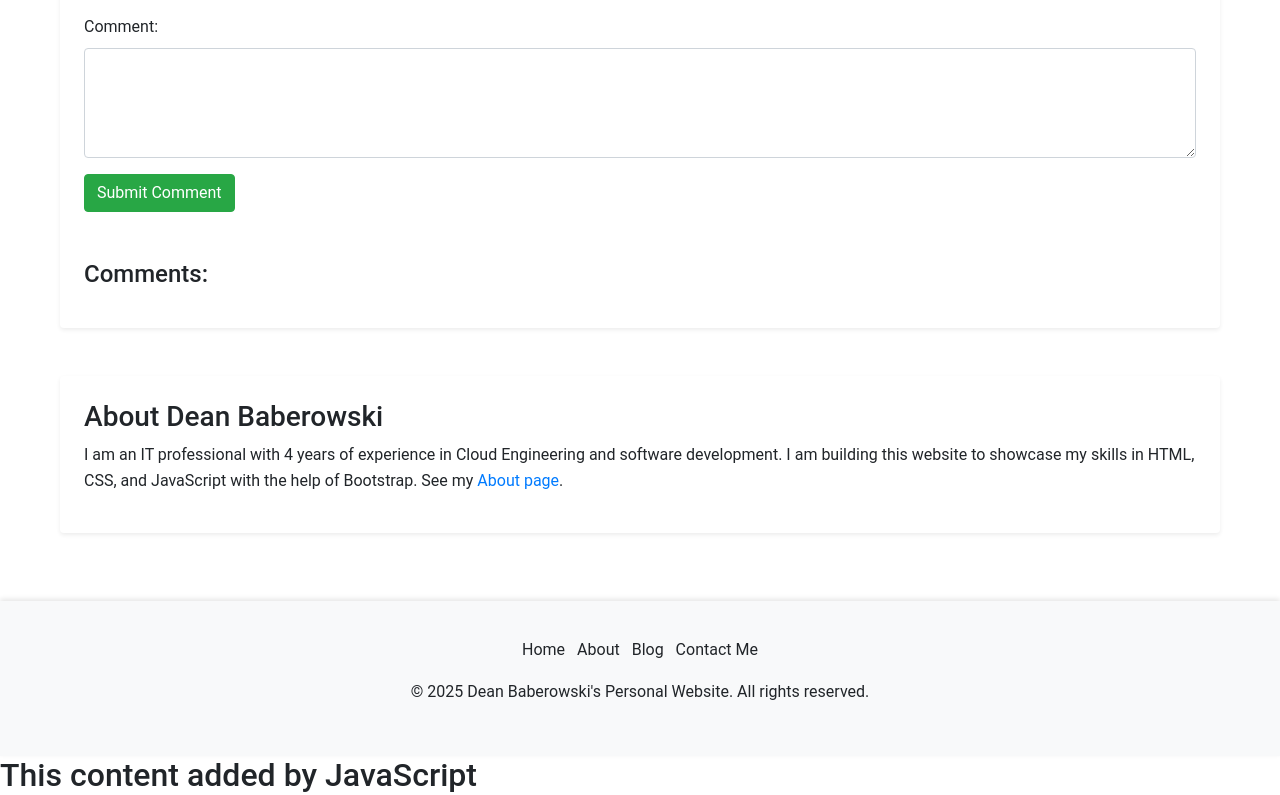
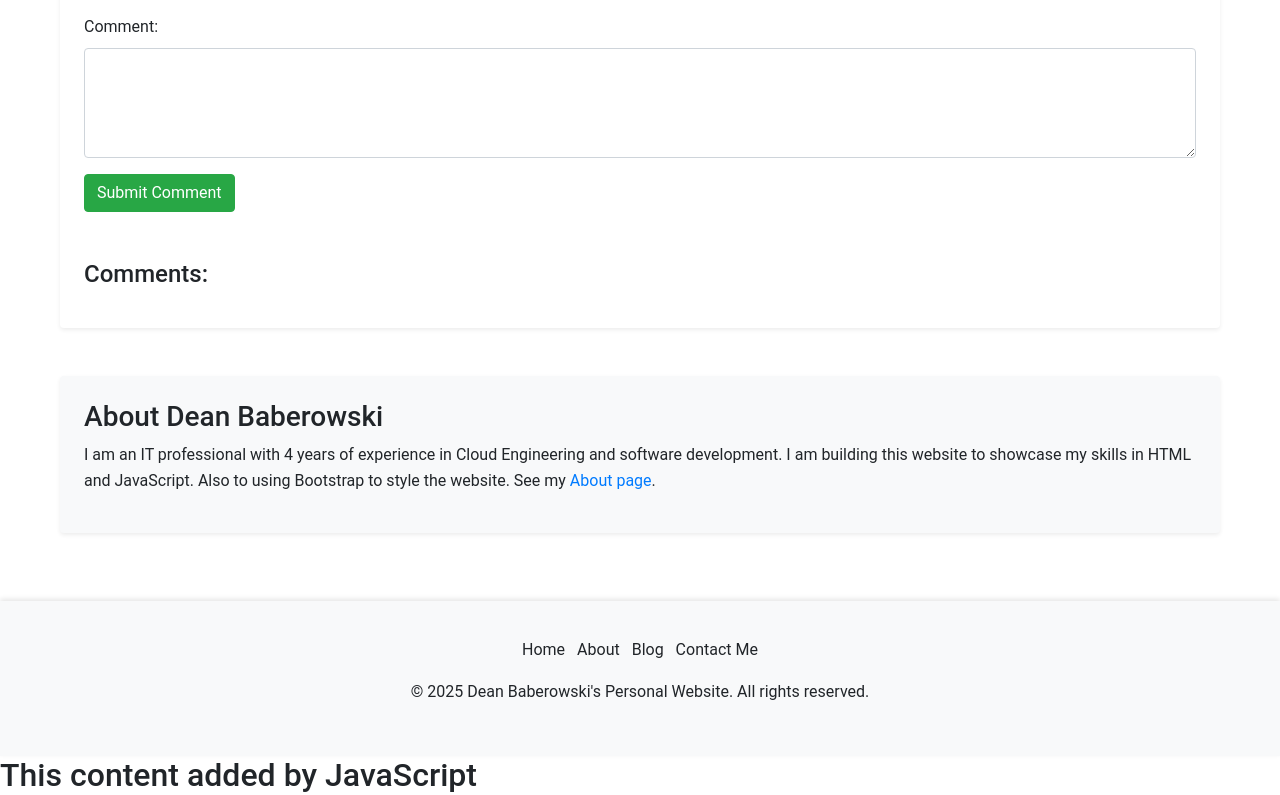
Before and after one commit to Deano10134/DABs-personal-website, a website: page post1.html in a window 1280 px wide. Shown: the part 1304-2099 px from the top of the page. Drawn offline with nearby package versions, Linux system fonts and the light colour scheme.

Commit message:
Updated about author section

```diff
--- a/post1.html
+++ b/post1.html
@@ -63,11 +63,12 @@
         </article>
 
         <aside class="mt-5">
-            <div class="p-4 rounded shadow-sm" style="background-color: var(--background-color); color: var(--text-color);">
-                <h3>About Dean Baberowski</h3>
-                <p>I am an IT professional with 4 years of experience in Cloud Engineering and software development. I am building this website to showcase my skills in HTML, CSS, and JavaScript with the help of Bootstrap. See my <a href="about.html">About page</a>.</p>
-            </div>
-        </aside>
+            <div class="p-4 rounded shadow-sm" style="background-color: var(--section-bg); color: var(--text-color);">
+              <h3>About Dean Baberowski</h3>
+              <p>I am an IT professional with 4 years of experience in Cloud Engineering and software development. I am building this website to showcase my skills in HTML and JavaScript. Also to using Bootstrap to style the website. See my <a href="about.html" style="color: var(--link-color);">About page</a>.</p>
+          </div>
+         </aside>
+
     </main>
 
     <footer class="footer py-3" style="background-color: var(--navbar-bg); color: var(--navbar-text);">
```
Also changed, not shown: post2.html (+8 -6 lines).
